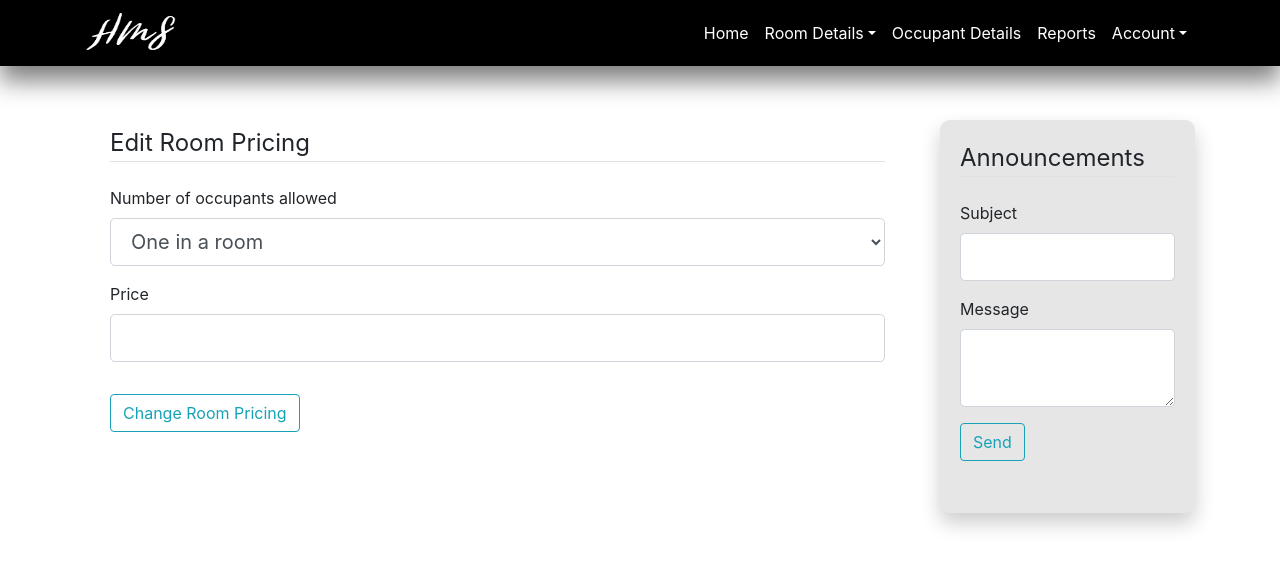
After one commit to AshCreate/Project-HMS, a Flask app: page /admin/editroompricing in a window 1280 px wide. The commit adds this page. Shown: the top 569 px of the page. Run offline with Flask 2, Linux system fonts and the light colour scheme; a user stored in the database is signed in; some libraries are stand-ins or nearby versions.

Commit message:
added edit room pricing page and functionality

```diff
--- a/HMS/forms.py
+++ b/HMS/forms.py
@@ -82,3 +82,11 @@ class UpdateAccountForm(FlaskForm):
             user = User.query.filter_by(email=email.data).first()
             if user:
                 raise ValidationError('That email is taken. Please choose a different one.')
+
+class EditRoomPricingForm(FlaskForm):
+    beds = SelectField('Number of occupants allowed', choices=[(1, 'One in a room'),
+                                                               (2, 'Two in a room'),
+                                                               (3, 'Three in a room'),
+                                                               (4, 'Four in a room')], coerce=int)
+    price = IntegerField('Price', validators=[DataRequired()])
+    submit = SubmitField('Change Room Pricing')
--- a/HMS/routes.py
+++ b/HMS/routes.py
@@ -6,7 +6,7 @@ from flask_login import login_user, current_user, logout_user, login_required
 from HMS.models import User, Hostel, Payment, Room,Beds
 from HMS.static.tourcontent import tourContent
 from HMS.static.reportContent import reportContent
-from HMS.forms import SignupForm, LoginForm, AnnouncementForm, AddRoomForm, EditRoomForm, UpdateAccountForm
+from HMS.forms import SignupForm, LoginForm, AnnouncementForm, AddRoomForm, EditRoomForm, UpdateAccountForm, EditRoomPricingForm
 from HMS.tables import TotalRoomReport, TotalStudentsReport, TotalFullPaidStudentsReport
 
 
@@ -90,8 +90,8 @@ def admin():
       totalNumOfFemales += 1
 
   fullyOccupiedRooms = 0
-  for room in hostel.rooms:
-    if room.beds == len(room.occupants):
+  occupied_rooms = db.engine.execute("Select * from rooms where rooms.beds = (select count(*) from Users where users.room_id == rooms.room_num)")
+  for room in occupied_rooms:
       fullyOccupiedRooms += 1
 
   for payment in Payment.query.all():
@@ -124,20 +124,6 @@ def addroom():
 
   return render_template('addroom.html', title='Add Room',
                          form=form, form2=form2, legend='Add New Room')
-
-
-#@app.route("/admin/editroom", methods=['GET', 'POST'])
-#@login_required
-#def editroom():
-#  form = EditRoomForm()
-#  form2 = AnnouncementForm()
-#  persons = [dict(name='Name1', paid=2600, remain=1000, action='none'),
-#             dict(name='Name2', paid=2600, remain=1000, action='none'),
-#             dict(name='Name3', paid=2600, remain=1000, action='none'),
-#            dict(name='Name4', paid=2600, remain=1000, action='none')]
-#
-#  return render_template('editroom.html', title='Add Room',
-#                         form=form, form2=form2, legend='Edit Room', persons=persons)
 
 
 @app.route("/admin/occupants_details", methods=['GET'])
@@ -235,3 +221,22 @@ def room_details(id):
     form.beds.data = room.beds
     table = TotalStudentsReport(room.occupants)
   return render_template('room_details.html', legend='Edit Room',form=form,form2=form2,table=table)
+
+
+@app.route("/admin/editroompricing", methods=['GET', 'POST'])
+@login_required
+def editroompricing():
+  form2 = AnnouncementForm()
+  form = EditRoomPricingForm()
+  if form.validate_on_submit():
+     beds = form.beds.data
+     price = form.price.data
+     hostel_id = current_user.hostel_id
+     db.engine.execute("Update beds set price = "+ str(price) +" where beds.bednum = " + str(beds) +" and beds.hostel_id = " + str(hostel_id))
+     db.engine.execute(
+       "Update rooms set price = " + str(price) + " where rooms.beds = " + str(beds) + " and rooms.hostel_id = " + str(
+         hostel_id))
+     flash('Room Pricing have been updated', 'success')
+     return redirect(url_for('editroompricing'))
+
+  return render_template('edit_roompricing.html', form2 = form2, form = form, legend = "Edit Room Pricing")
--- a/HMS/templates/admin_layout.html
+++ b/HMS/templates/admin_layout.html
@@ -37,6 +37,7 @@
                             <div class="dropdown-menu">
                                 <a class="dropdown-item" href="{{ url_for('viewrooms')}}">View/Edit Rooms</a>
                                 <a class="dropdown-item" href="{{ url_for('addroom')}}">Add Rooms</a>
+                                <a class="dropdown-item" href="{{ url_for('editroompricing')}}">Edit Room Pricing</a>
                             </div>
                         </li>
                         <li class="nav-item">
--- a/HMS/templates/detailed_contentLayout.html
+++ b/HMS/templates/detailed_contentLayout.html
@@ -38,6 +38,7 @@
                             <div class="dropdown-menu">
                                 <a class="dropdown-item" href="{{ url_for('viewrooms')}}">View/Edit Rooms</a>
                                 <a class="dropdown-item" href="{{ url_for('addroom')}}">Add Rooms</a>
+                                <a class="dropdown-item" href="{{ url_for('editroompricing')}}">Edit Room Pricing</a>
                             </div>
                         </li>
                         <li class="nav-item">
--- /dev/null
+++ b/HMS/templates/edit_roompricing.html
@@ -0,0 +1,40 @@
+{% extends 'admin_layout.html' %}
+{% block content %}
+    <div style="padding: 25px;" >
+        <form method = "POST" action = "" >
+            {{form.hidden_tag()}}
+            <fieldset class = "form-group" >
+                <legend class = "border-bottom mb-4" > {{legend}} </legend>
+                <div class = "form-group" >
+                    {{form.beds.label(class="form-control-label")}}
+                    {%if form.beds.errors%}
+                        {{form.beds(class="form-control form-control-lg is-invalid")}}
+                        <div class = "invalid-feedback">
+                            {%for error in form.beds.errors%}
+                                <span> {{error}} </span>
+                            {%endfor%}
+                        </div>
+                    {%else%}
+                        {{form.beds(class="form-control form-control-lg")}}
+                    {% endif%}
+                </div>
+                <div class = "form-group" >
+                    {{form.price.label(class="form-control-label")}}
+                    {%if form.price.errors%}
+                        {{form.price(class="form-control form-control-lg is-invalid")}}
+                        <div class = "invalid-feedback">
+                            {%for error in form.price.errors%}
+                                <span> {{error}} </span>
+                            {%endfor%}
+                        </div>
+                    {%else%}
+                        {{form.price(class="form-control form-control-lg")}}
+                    {% endif%}
+                </div>
+            </fieldset>
+            <div class = "form-group">
+                {{form.submit(class="btn btn-outline-info")}}
+            </div>
+        </form>
+    </div>
+{% endblock %}
```
Also changed, not shown: HMS/hms.db.
